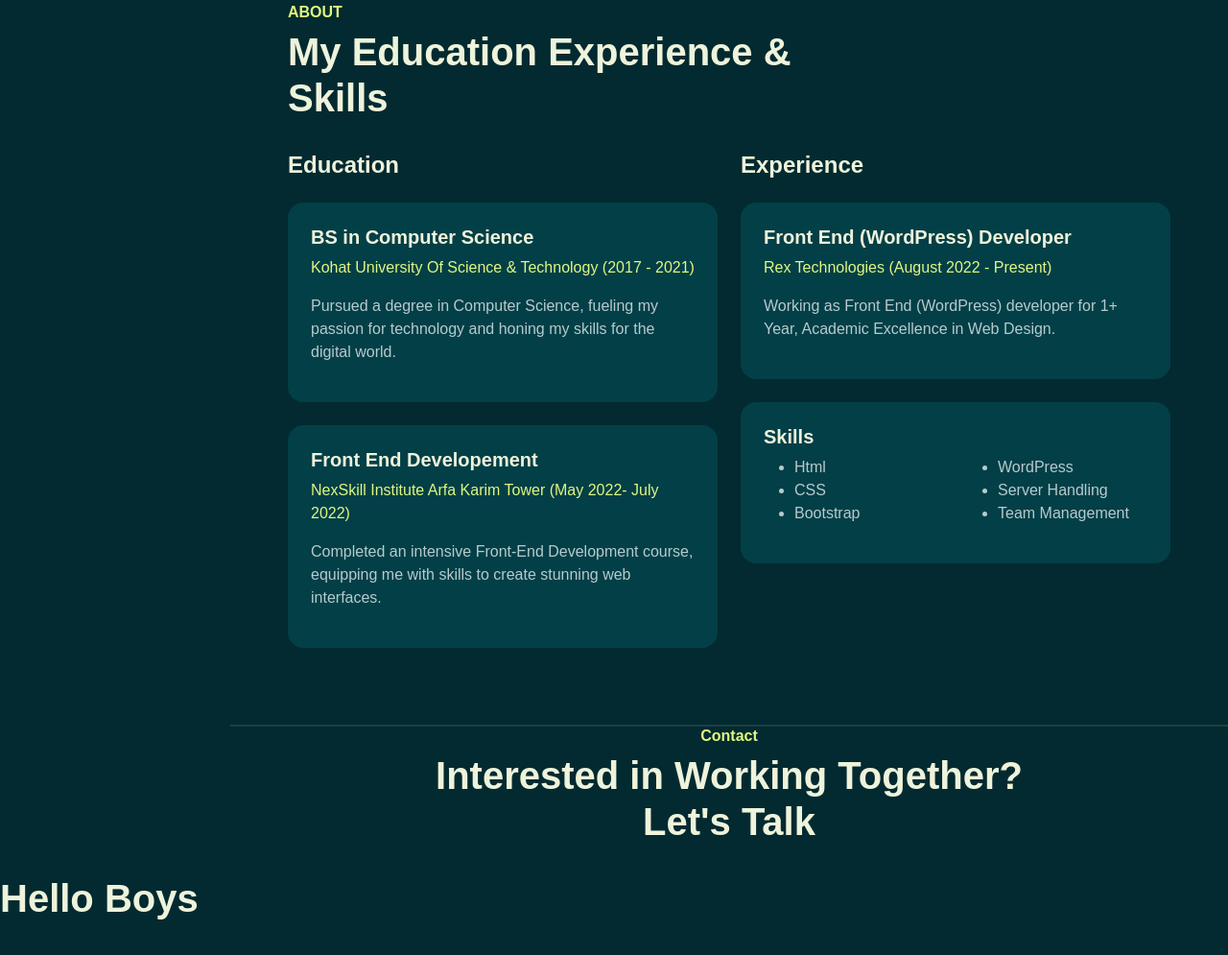
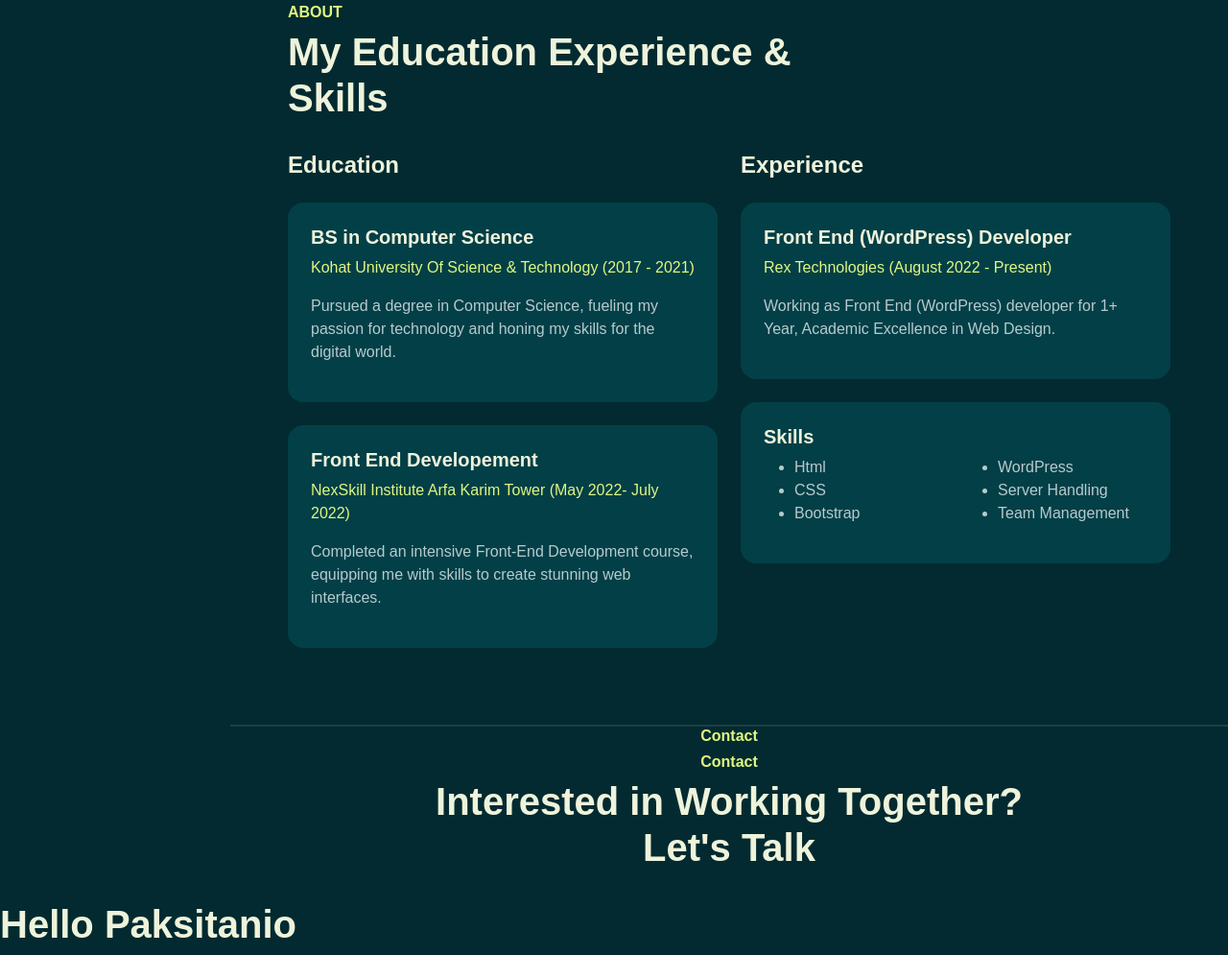
Before and after one commit to Naeem-Afridi/naeem-portfolio, a plain HTML site: page index.html in a window 1280 px wide. Shown: the part 3260-4255 px from the top of the page at 96% size. Before the commit the page ends 4228 px from the top, so only its background shows below. Drawn offline with Linux system fonts and the light colour scheme; a web font is replaced by a local one.

Commit message:
NAEEM PORTFOLIO

```diff
--- a/index.html
+++ b/index.html
@@ -289,6 +289,7 @@
                 <div class="row justify-content-center text-center pb-4" data-aos="fade-up">
                     <div class="col-lg-8">
                         <h6 class="text-brand">Contact </h6>
+                        <h6 class="text-brand">Contact </h6>
                         <h1>Interested in Working Together? Let's Talk</h1>
                     </div>
                 </div>
@@ -297,8 +298,7 @@
         <!-- //Contact -->
     </div>
     <!-- //CONTENT WRAPPER -->
-    <div><H1>Hello Boys</H1></div>
-
+<h1>Hello Paksitanio</h1>
     <script src="./assets/js/aos.js"></script>
     <script src="./assets/js/bootstrap.bundle.min.js"></script>
     <script src="./assets/js/main.js"></script>
```
